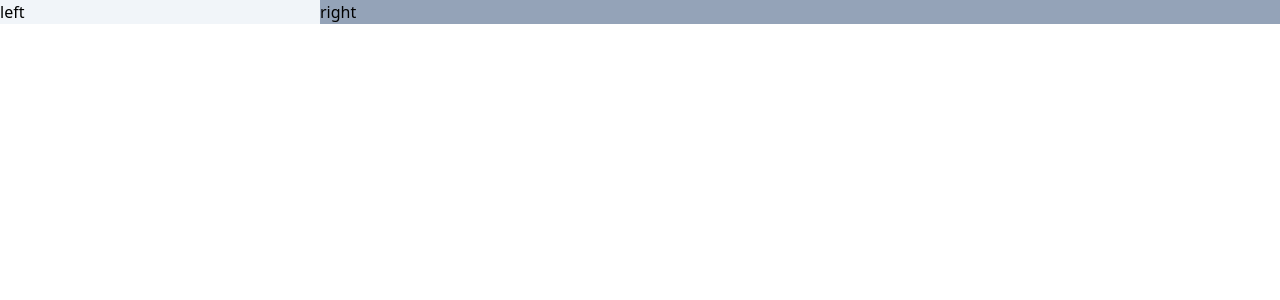
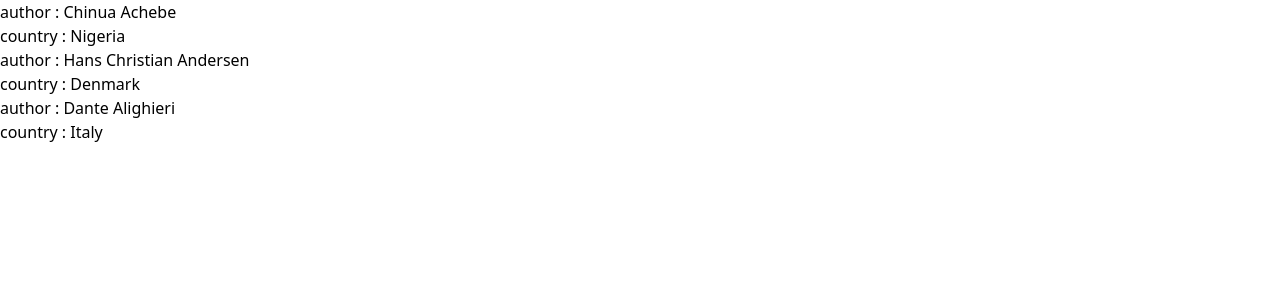
Before and after one commit to Mohamed22221/code-healper, a React (Create React App) app: page / in a window 1280 px wide. Shown: the top 300 px of the page. Built offline with nearby package versions, Linux system fonts and the light colour scheme.

Commit message:
spreed list items

```diff
--- a/src/App.js
+++ b/src/App.js
@@ -1,12 +1,12 @@
 
 import "./App.css";
-import { ShowExampleSplit } from "./pattern/splitScreen";
+import { ShowExampleList } from "./pattern/showList";
 
 function App() {
 
   return (
     <div >
-      <ShowExampleSplit />
+      <ShowExampleList />
     </div>
   );
 }
--- /dev/null
+++ b/src/pattern/showList.js
@@ -0,0 +1,50 @@
+import React from "react";
+export const dataBooks = [
+  {
+    id: "001",
+    author: "Chinua Achebe",
+    country: "Nigeria",
+  },
+  {
+    id: "002",
+    author: "Hans Christian Andersen",
+    country: "Denmark",
+  },
+  {
+    id: "003",
+    author: "Dante Alighieri",
+    country: "Italy",
+  },
+];
+export const ShowBook = ({ books }) => {
+  const { author, country } = books;
+  return (
+    <>
+      <h2>author : {author} </h2>
+      <p>country : {country}</p>
+    </>
+  );
+};
+
+export const ListOfItems = ({ data, sourceName, ItemComponent }) => {
+  return (
+    <>
+      {data.map((item, key) => {
+        return <ItemComponent key={key} {...{ [sourceName]: item }} />;
+      })}
+    </>
+  );
+};
+
+//show result
+export const ShowExampleList = () => {
+  return (
+    <div>
+      <ListOfItems
+        data={dataBooks}
+        sourceName={"books"}
+        ItemComponent={ShowBook}
+      />
+    </div>
+  );
+};
--- a/src/pattern/splitScreen.js
+++ b/src/pattern/splitScreen.js
@@ -28,7 +28,7 @@ export const RightComponent = ({ title }) => {
 //show result split screen in app page
 export const ShowExampleSplit = () => {
   return (
-    <SplitScreen leftWidth="md:flex-1" rightWidth="md:flex-2">
+    <SplitScreen leftWidth="md:flex-1" rightWidth="md:flex-1">
       <LeftComponent title="left" />
       <RightComponent title="right" />
     </SplitScreen>
```
